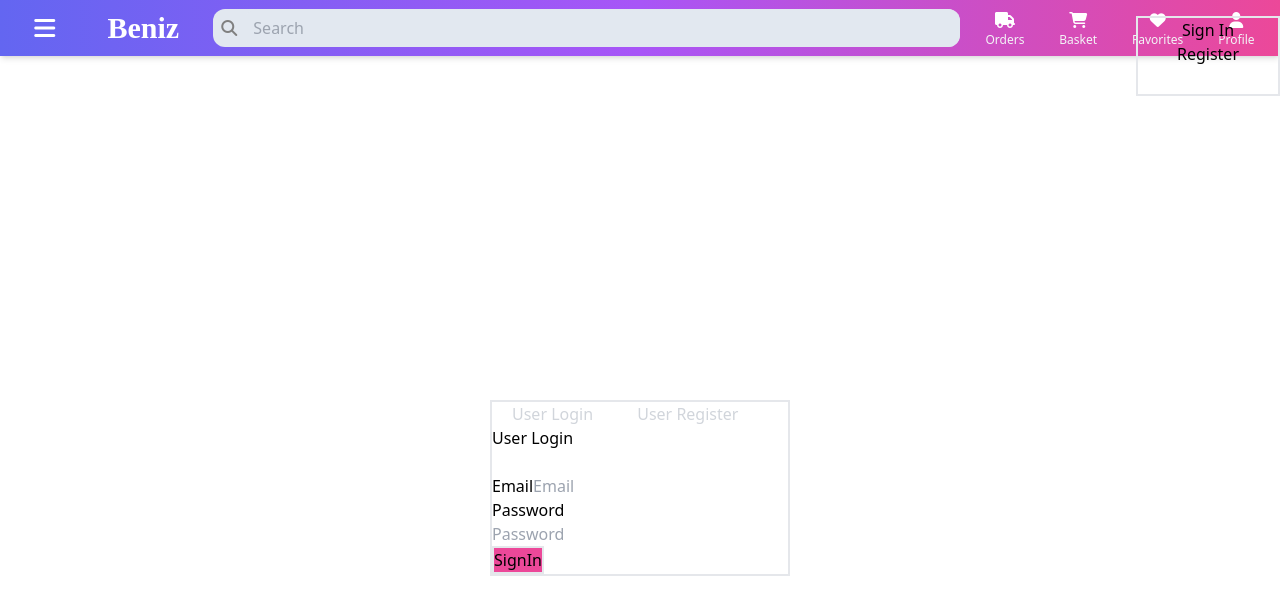
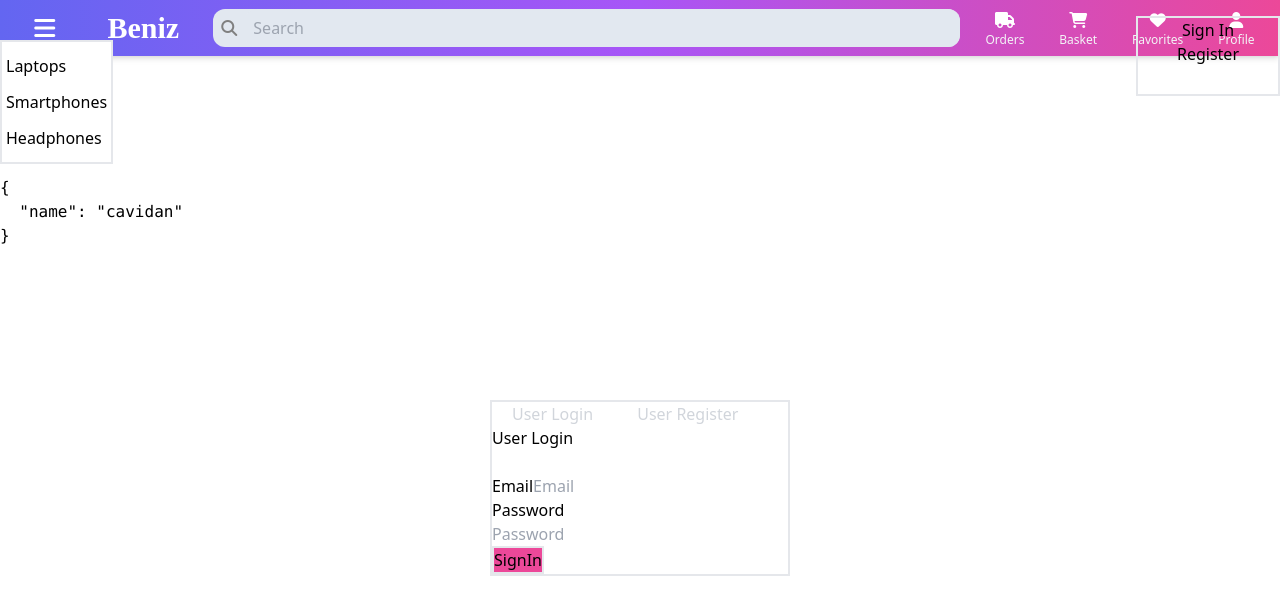
Before and after one commit to cavidanbagiri/PEVN-Online-Market-Client, a Vue app: page /catalog/1 in a window 1280 px wide. Shown: the top 614 px of the page. Built offline with nearby package versions, Linux system fonts and the light colour scheme; no server answers.

Commit message:
Creating Get Products Page and Pinia

```diff
--- /dev/null
+++ b/src/components/CatalogCanvas.vue
@@ -0,0 +1,29 @@
+
+<template>
+
+    <div class=" bg-white border-2 absolute left-0 top-10 z-10">
+
+        <ul class="">
+            <li class="text-blackm-3 my-3 flex text-left" v-for="i in catalog_list">
+                <router-link :to="{name:'ProductsPage', params:{catalog_name:`${i}`}}">
+                    <!-- <span @click="getDatas(i)" class="hover:bg-gray-400 w-full px-1 " >{{ i }}</span> -->
+                    <span class="hover:bg-gray-400 w-full px-1 " >{{ i }}</span>
+
+                </router-link>
+            </li>
+        </ul>
+
+    </div>
+
+</template>
+
+<script setup>
+
+    const catalog_list = ['Laptops','Smartphones','Headphones']
+
+</script>
+
+
+<style lang="">
+
+</style>
--- a/src/layouts/Navbar_Comp.vue
+++ b/src/layouts/Navbar_Comp.vue
@@ -56,6 +56,7 @@
         </div>
 
         <Profile_Dropdown></Profile_Dropdown>
+        <CatalogCanvas></CatalogCanvas>
     </div>
 
 
@@ -64,5 +65,6 @@
 <script setup>
 
 import Profile_Dropdown from '../components/Profile_Dropdown.vue';
+import CatalogCanvas from '../components/CatalogCanvas.vue';
 
 </script>
--- a/src/router/index.js
+++ b/src/router/index.js
@@ -4,6 +4,7 @@ import { createRouter, createWebHistory } from 'vue-router';
 const HomePage = () => import('../views/HomeView.vue');
 const ProductItemPage = () => import('../views/ProductItemPage.vue');
 const FavoritesPage = () => import('../views/FavoritesPage.vue');
+const ProductsPage = () => import('../views/ProductsPage.vue');
 
 const router = createRouter({
 
@@ -11,8 +12,9 @@ const router = createRouter({
 
     routes:[
         {path:'/', name:'HomePage', component:HomePage},
+        {path:'/favorites', name:'FavoritesPage', component:FavoritesPage},
         {path:'/productitem', name:'ProductItemPage', component:ProductItemPage},
-        {path:'/favorites', name:'FavoritesPage', component:FavoritesPage},
+        {path:'/catalog/:catalog_name', name:'ProductsPage', component:ProductsPage},
     ]
 
 })
--- /dev/null
+++ b/src/store/product_store.js
@@ -0,0 +1,38 @@
+
+import { defineStore } from "pinia";
+import axios from 'axios';
+
+const productStore = defineStore('productStore',{
+
+    // States
+    state: () => ({
+        product_data : {
+            'name':'cavidan'
+        }
+    }),
+
+    // Getters
+    getters: {
+        // Get Product Data
+        GETPRODUCTDATA: (state) => state.product_data ,
+    },
+
+    // Actions
+    actions:{
+        async GETPRODUCTS(catalog_name) {
+
+            axios.get(`http://localhost:3000/catalog/${catalog_name}`).
+            then((respond)=>{
+                this.product_data = respond.data;
+                console.log(this.product_data);
+            }).
+            catch((err)=>{
+                console.log('Get Product Error : ',err);
+            })
+
+        }
+    }
+
+});
+
+export default productStore;
--- /dev/null
+++ b/src/views/ProductsPage.vue
@@ -0,0 +1,47 @@
+
+<template>
+    <div>
+        <p>Products Page</p>
+        <br>
+        <br>
+        <br>
+        <br>
+        <pre>{{ products }}</pre>
+    </div>
+</template>
+
+<script setup>
+
+    import { ref, watchEffect, onMounted } from 'vue';
+
+    // Import Store and create an instance
+    import productStore from '../store/product_store';
+
+    // Import router and get params name;
+    import { useRoute } from 'vue-router';
+
+    const store = productStore();
+
+    const route = useRoute();
+
+    const catalog_name = route.params.catalog_name;
+
+    const products = ref([]);
+
+    onMounted(async ()=>{
+        await store.GETPRODUCTS(catalog_name);
+    })
+
+    watchEffect(async () => {
+        products.value = store.GETPRODUCTDATA;
+    })
+
+    // const getDatas = (catalog_name) => {
+    //     store.GETPRODUCTS(catalog_name);
+    // }
+
+</script>
+
+<style lang="">
+
+</style>
```
